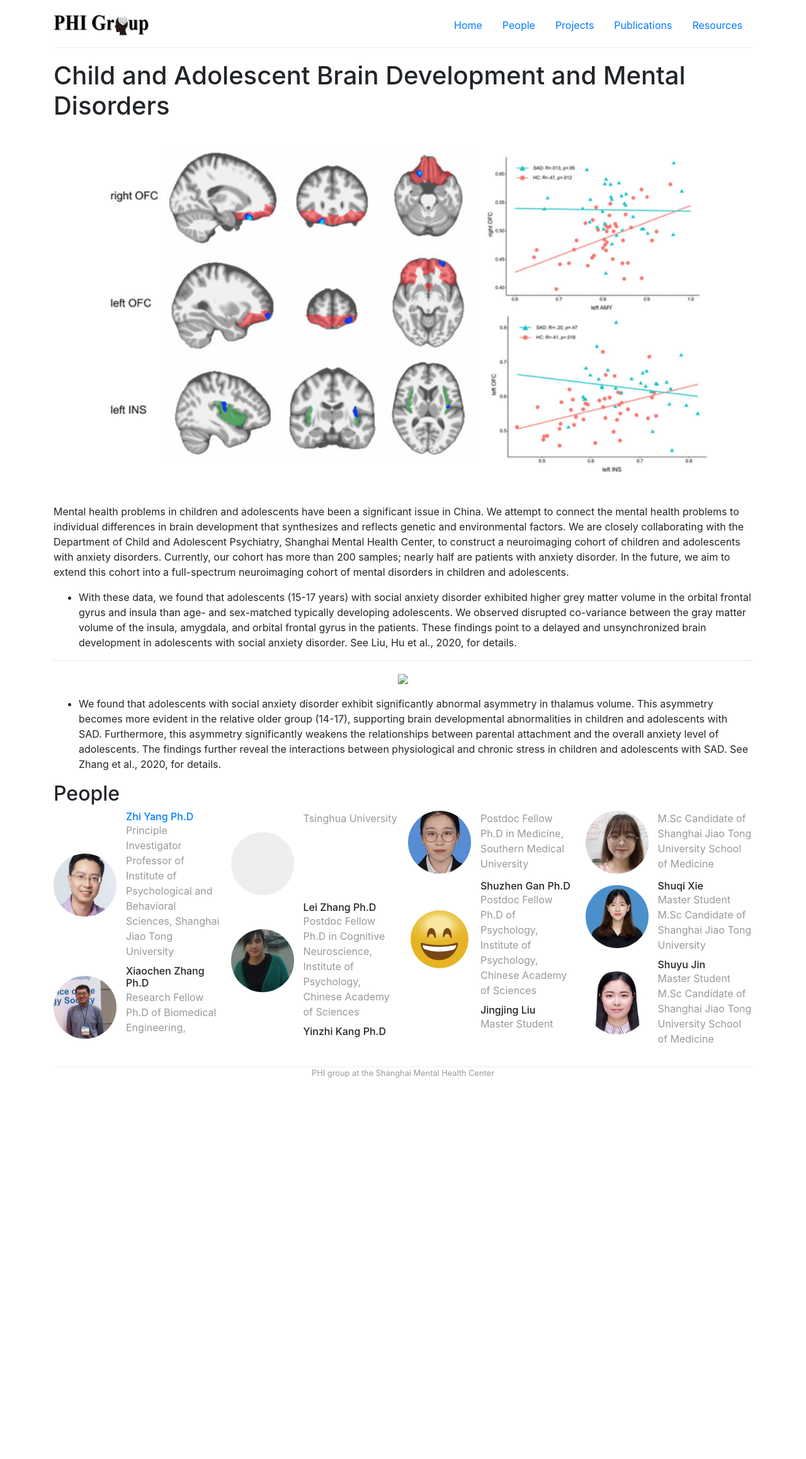
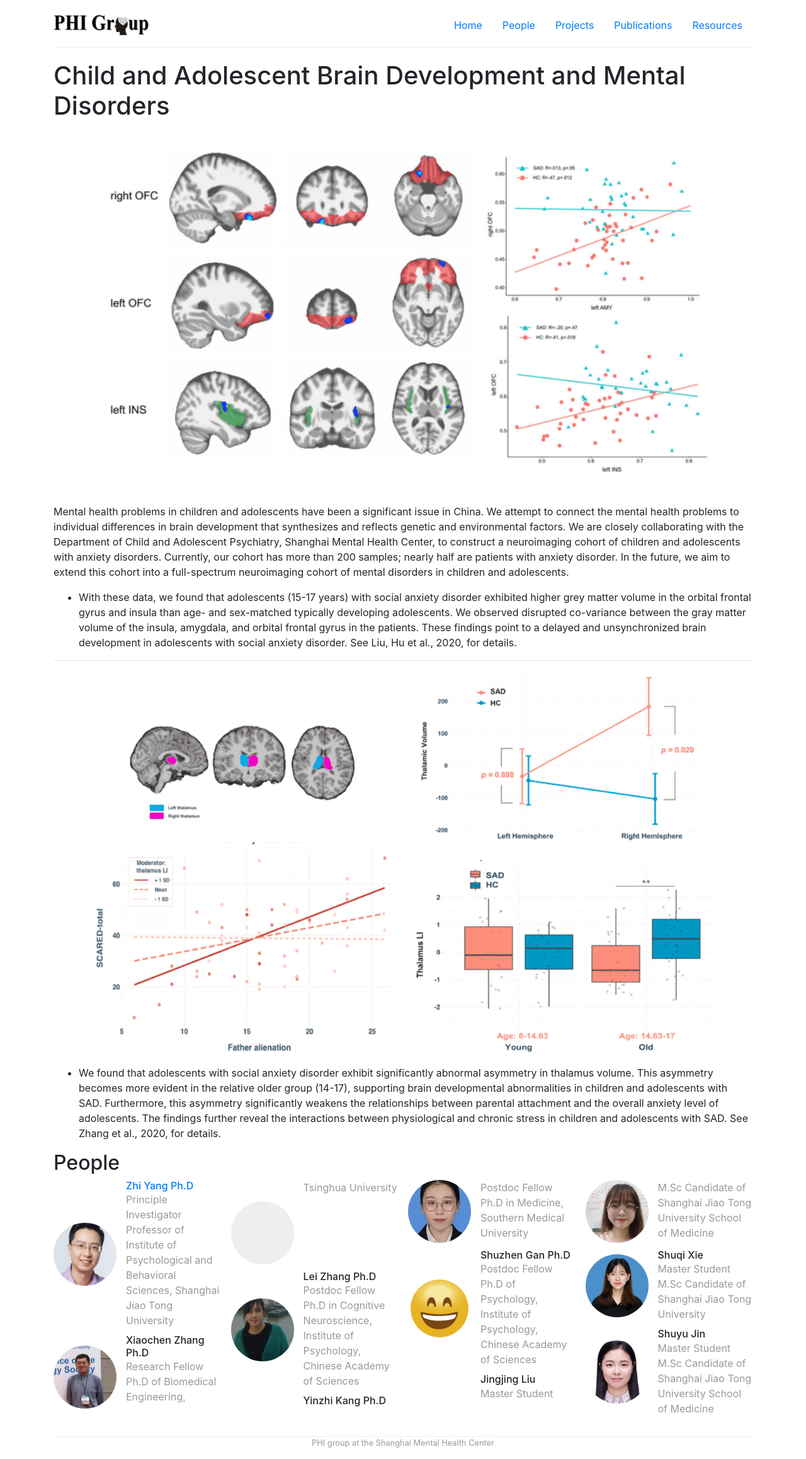
Before and after one commit to PHI-group/phi-group.github.io, a Jekyll site: the page built from _projects/project-1.md, in a window 1280 px wide. Shown: the whole page at 63% size. Built offline with Jekyll 4.4.1, drawn with Linux system fonts in a browser that asks for light colours; before the commit the page ends 1730 px from its top, so only the background shows below that.

Commit message:
corrected mistakes

```diff
--- a/_data/people.yml
+++ b/_data/people.yml
@@ -136,7 +136,7 @@ zhangyw:
     school: M.Sc of Cognitive Neuroscience, Institute of Psychology, Chinese Academy of Sciences
 
 qiaokn:
-    display_name: "Qiao Kaini M.Sc"
+    display_name: "Kaini Qiao M.Sc"
     role: visit
     image: /img/people/qiaokn.jpeg
     bio: Research Fellow
--- a/_projects/project-1.md
+++ b/_projects/project-1.md
@@ -29,6 +29,6 @@ Mental health problems in children and adolescents have been a significant issue
 
 ---
 
-<p align="center"><img style="width:90%" src="img/publicpic/tha_LI_SAD.png"></p>
+<p align="center"><img style="width:90%" src="/img/publicpic/tha_LI_SAD.png"></p>
 
 - We found that adolescents with social anxiety disorder exhibit significantly abnormal asymmetry in thalamus volume. This asymmetry becomes more evident in the relative older group (14-17), supporting brain developmental abnormalities in children and adolescents with SAD. Furthermore, this asymmetry significantly weakens the relationships between parental attachment and the overall anxiety level of adolescents. The findings further reveal the interactions between physiological and chronic stress in children and adolescents with SAD. See Zhang et al., 2020, for details.
```
Also changed, not shown: _publications/highlight-7.md (+1 -1 lines).
